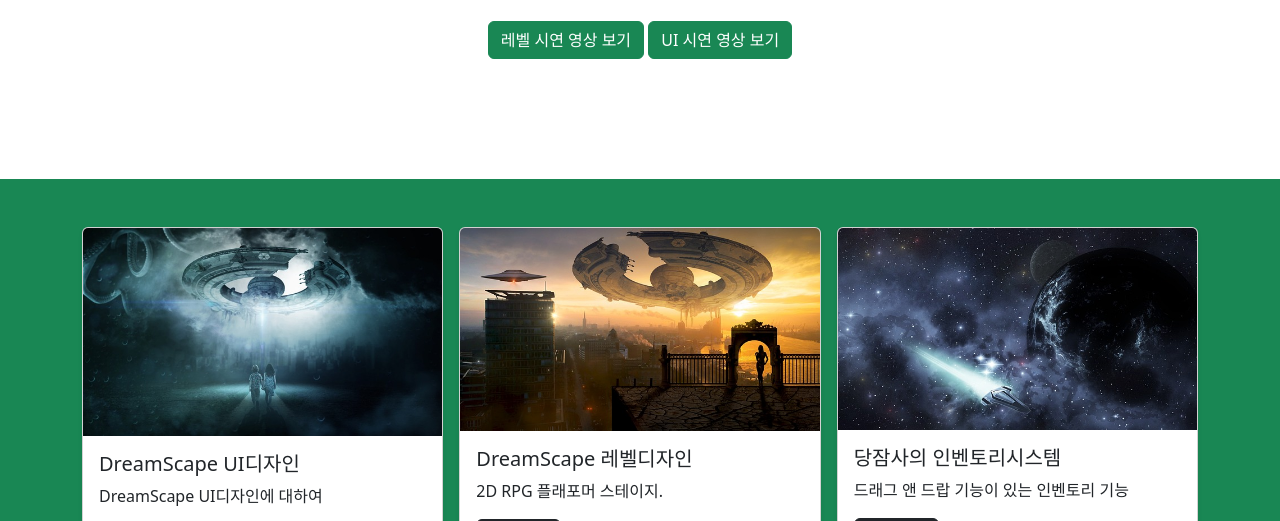
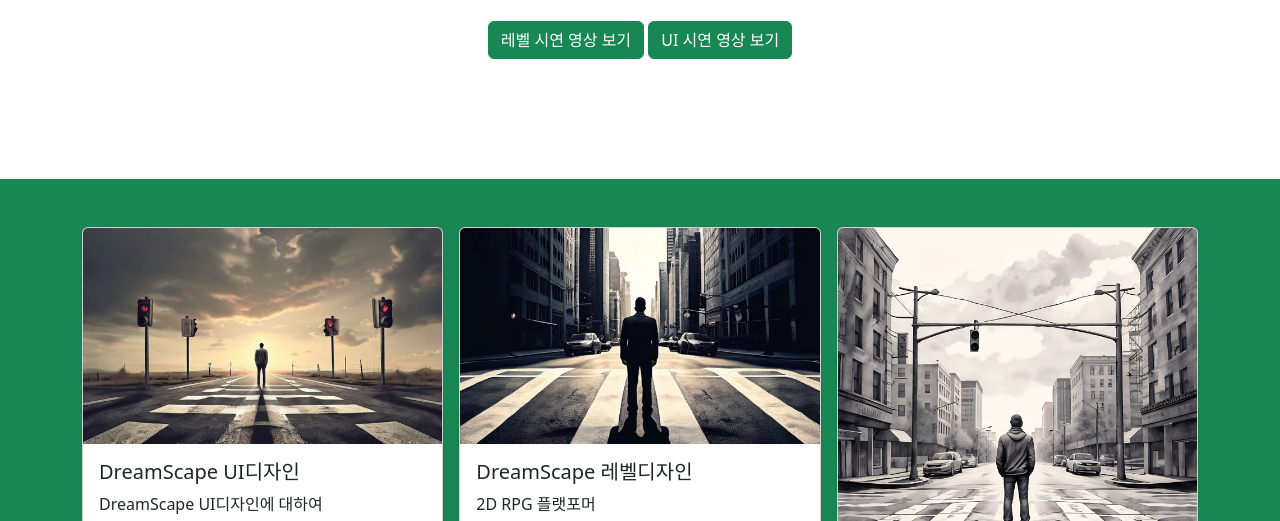
Before and after one commit to srcos1/JHMsite, a plain HTML site: page pages/sub04.html in a window 1280 px wide. Shown: the part 241-762 px from the top of the page. Drawn offline with nearby package versions, Linux system fonts and the light colour scheme.

Commit message:
이미지 수정 및 추가
이미지 수정 및 추가1

```diff
--- a/pages/sub04.html
+++ b/pages/sub04.html
@@ -145,7 +145,7 @@
         <div class="row row-cols-1 row-cols-sm-2 row-cols-md-3 g-3">
           <div class="col">
             <div class="card shadow-sm" width="100%">
-              <img src="/images/spaceship01.jpg" class="card-img-top" alt="우주선1">
+              <img src="/images/crossroad1.jpeg" class="card-img-top" alt="길1">
               <div class="card-body">
                 <h5 class="card-title">DreamScape UI디자인</h5>
                 <p class="card-text">DreamScape UI디자인에 대하여</p>
@@ -158,20 +158,20 @@
           </div>
           <div class="col">
             <div class="card shadow-sm" width="100%">
-              <img src="/images/spaceship02.jpg" class="card-img-top" alt="우주선2">
+              <img src="/images/crossroad2.jpeg" class="card-img-top" alt="길2">
               <div class="card-body">
                 <h5 class="card-title">DreamScape 레벨디자인</h5>
-                <p class="card-text">2D RPG 플래포머 스테이지.</p>
+                <p class="card-text">2D RPG 플랫포머</p>
                 <a href="/pages/page02.html" class="btn btn-dark">문서보기</a>
               </div>
             </div>
           </div>
           <div class="col">
             <div class="card shadow-sm" width="100%">
-              <img src="/images/spaceship03.jpg" class="card-img-top" alt="우주선3">
+              <img src="/images/crossroad3.png" class="card-img-top" alt="꿈3">
               <div class="card-body">
-                <h5 class="card-title">당잠사의 인벤토리시스템</h5>
-                <p class="card-text">드래그 앤 드랍 기능이 있는 인벤토리 기능</p>
+                <h5 class="card-title">DreamScape GDD</h5>
+                <p class="card-text">GDD 문서</p>
                 <a href="/pages/page03.html" class="btn btn-dark">문서보기</a>
               </div>
             </div>
```
Also changed, not shown: pages/mainpage.html (+1 -1 lines), images/UI02.drawio.svg (deleted), images/crossroad1.jpeg (added), images/crossroad2.jpeg (added), images/crossroad3.png (added), images/sea01.jpg (deleted), images/spaceship01.jpg (deleted), images/spaceship02.jpg (deleted), images/spaceship03.jpg (deleted), images/spaceship04.jpg (deleted).
